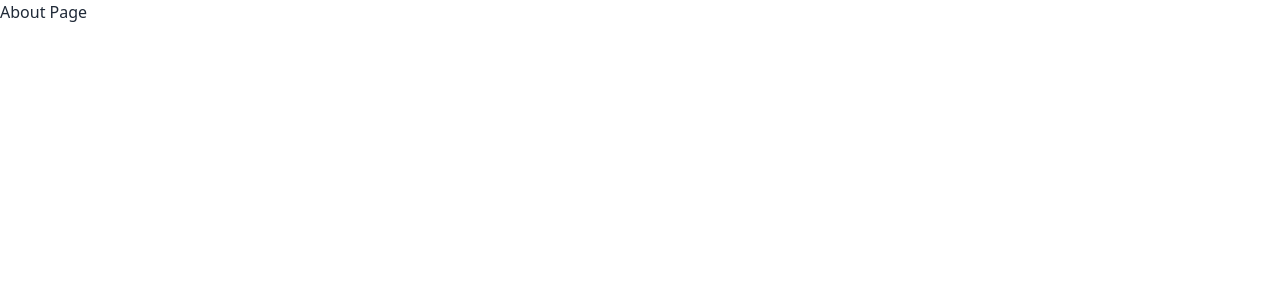
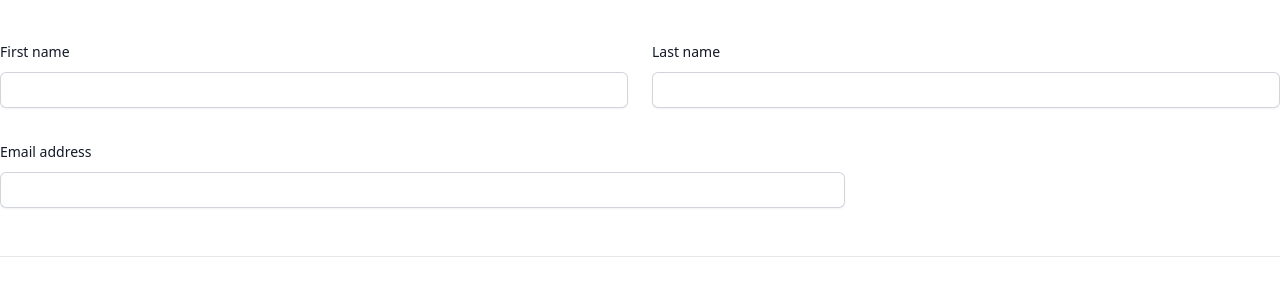
Before and after one commit to Mainul7669/Doc-House, a Next.js app: page /about in a window 1280 px wide. Shown: the top 300 px of the page. Built offline with nearby package versions, Linux system fonts and the light colour scheme.

Commit message:
modal completed

```diff
--- a/app/Shared/AppointmentTabs.jsx
+++ b/app/Shared/AppointmentTabs.jsx
@@ -293,7 +293,7 @@ const AppointmentTabs = ({ selectedDate }) => {
             Available slots for Teeth Orthodontics.
           </h1>
 
-          <div className="flex flex-wrap -mx-2 mb-16">
+          <div className="flex flex-wrap mb-16">
             {OrthodonticsData.map((item, index) => (
               <div key={index} className="w-full md:w-1/2 lg:w-1/3 px-2 mb-4">
                 <div className="max-w-xs mx-auto rounded overflow-hidden shadow-md text-center py-10">
@@ -330,7 +330,7 @@ const AppointmentTabs = ({ selectedDate }) => {
             Available slots for Cosmetic Dentistry
           </h1>
 
-          <div className="flex flex-wrap -mx-2 mb-16">
+          <div className="flex flex-wrap mb-16">
             {DentistryData.map((item, index) => (
               <div key={index} className="w-full md:w-1/2 lg:w-1/3 px-2 mb-4">
                 <div className="max-w-xs mx-auto rounded overflow-hidden shadow-md text-center py-10">
@@ -367,7 +367,7 @@ const AppointmentTabs = ({ selectedDate }) => {
             Available slots for Teeth Cleaning
           </h1>
 
-          <div className="flex flex-wrap -mx-2 mb-16">
+          <div className="flex flex-wrap mb-16">
             {CleaningData.map((item, index) => (
               <div key={index} className="w-full md:w-1/2 lg:w-1/3 px-2 mb-4">
                 <div className="max-w-xs mx-auto rounded overflow-hidden shadow-md text-center py-10">
@@ -403,7 +403,7 @@ const AppointmentTabs = ({ selectedDate }) => {
           <h1 className="text-black text-3xl font-bold text-center mt-14 mb-8">
             Available slots for Cavity Protection{" "}
           </h1>
-          <div className="flex flex-wrap -mx-2 mb-16">
+          <div className="flex flex-wrap mb-16">
             {CavityProtection.map((item, index) => (
               <div key={index} className="w-full md:w-1/2 lg:w-1/3 px-2 mb-4">
                 <div className="max-w-xs mx-auto rounded overflow-hidden shadow-md text-center py-10">
@@ -440,7 +440,7 @@ const AppointmentTabs = ({ selectedDate }) => {
             Available slots for Pediatric Dental{" "}
           </h1>
 
-          <div className="flex flex-wrap -mx-2 mb-16">
+          <div className="flex flex-wrap mb-16">
             {PediatricDental.map((item, index) => (
               <div key={index} className="w-full md:w-1/2 lg:w-1/3 px-2 mb-4">
                 <div className="max-w-xs mx-auto rounded overflow-hidden shadow-md text-center py-10">
@@ -477,7 +477,7 @@ const AppointmentTabs = ({ selectedDate }) => {
             Available slots for Oral Surgery{" "}
           </h1>
 
-          <div className="flex flex-wrap -mx-2 mb-16">
+          <div className="flex flex-wrap mb-16">
             {OralSurgery.map((item, index) => (
               <div key={index} className="w-full md:w-1/2 lg:w-1/3 px-2 mb-4">
                 <div className="max-w-xs mx-auto rounded overflow-hidden shadow-md text-center py-10">
--- a/app/Shared/Modal.jsx
+++ b/app/Shared/Modal.jsx
@@ -1,19 +1,97 @@
+import { useState } from "react";
+
 const Modal = ({ closeModal, selectedDate, selectedService }) => {
+  const [fullName, setFullName] = useState("");
+  const [phoneNumber, setPhoneNumber] = useState("");
+  const [email, setEmail] = useState("");
 
+  const handleFormSubmit = (e) => {
+    e.preventDefault();
+    // Here, you can handle the form submission with the collected data
+    // For example, you can use fullName, phoneNumber, email, selectedDate, and selectedService
+    console.log("Selected Date:", selectedDate ? selectedDate.toLocaleDateString() : "");
+    console.log("Selected Description:", selectedService ? selectedService.description : "");
+    console.log("Full Name:", fullName);
+    console.log("Phone Number:", phoneNumber);
+    console.log("Email:", email);
+
+    // You can perform further actions like submitting the data to a server, etc.
+    // Reset the form fields
+    setFullName("");
+    setPhoneNumber("");
+    setEmail("");
+    // Close the modal
+    closeModal();
+  };
 
   return (
     <dialog id="my_modal_3" className="modal modal-bottom sm:modal-middle" open>
-      <div className="modal-box">
-        <form method="dialog">
+      <div className="modal-box bg-white">
+        <form onSubmit={handleFormSubmit}>
           {/* Close button */}
-          <button className="btn btn-sm btn-circle btn-ghost absolute right-2 top-2" onClick={closeModal}>✕</button>
+          <button
+            className="btn btn-sm btn-circle btn-ghost absolute right-2 top-2 bg-[#07332F] text-white"
+            onClick={closeModal}
+          >
+            ✕
+          </button>
+          {/* Display the selected service title */}
+          <h3 className="font-bold text-lg text-black">
+            {selectedService ? selectedService.title : ""}
+          </h3>
+          {/* Display the selected date and description */}
+
+          {/* Input fields for Full Name, Phone Number, and Email */}
+          <div className="flex flex-col py-4 gap-4">
+            <input
+              className="block w-full rounded-md border-0 py-1.5 text-black font-semibold bg-[#E6E6E6] shadow-sm placeholder:text-gray-400 sm:text-sm sm:leading-6 px-4"
+              type="text"
+              defaultValue= {selectedDate ? selectedDate.toLocaleDateString() : ""}
+              readOnly
+              required
+            />
+
+            <input
+              className="block w-full rounded-md border-0 py-1.5 text-black text-md bg-[#E6E6E6] shadow-sm placeholder:text-gray-400 sm:text-sm sm:leading-6 font-semibold px-4"
+              type="text"
+              defaultValue= {selectedService ? selectedService.description : ""}
+              readOnly
+              required
+            />
+
+            <input
+              className="block w-full rounded-md border-0 py-1.5 text-black text-md bg-[#E6E6E6] shadow-sm placeholder:text-gray-400 sm:text-sm sm:leading-6 font-semibold px-4"
+              type="text"
+              placeholder="Full Name"
+              value={fullName}
+              onChange={(e) => setFullName(e.target.value)}
+              required
+            />
+            <input
+              className="block w-full rounded-md border-0 py-1.5 text-black text-md bg-[#E6E6E6] shadow-sm placeholder:text-gray-400  sm:text-sm sm:leading-6 font-semibold px-4"
+              type="tel"
+              placeholder="Phone Number"
+              value={phoneNumber}
+              onChange={(e) => setPhoneNumber(e.target.value)}
+              required
+            />
+            <input
+              className="block w-full rounded-md border-0 py-1.5 text-black text-md bg-[#E6E6E6] shadow-sm placeholder:text-gray-400 sm:text-sm sm:leading-6 font-semibold px-4"
+              type="email"
+              placeholder="Email"
+              value={email}
+              onChange={(e) => setEmail(e.target.value)}
+              required
+            />
+          </div>
+          {/* Submit button */}
+          <button
+            type="submit"
+            className="bg-[#07332F] hover:bg-[#1f514e] text-white font-bold w-full py-2 rounded"
+          >
+            Submit
+          </button>
         </form>
-        <h3 className="font-bold text-lg">Appointment Details</h3>
-        {/* Display the selected date */}
-        <p className="py-4">{selectedDate.toLocaleDateString()}</p>
-        {/* Display the selected service details */}
-        <p>Service: {selectedService ? selectedService.title : ''}</p>
-        <p>Description: {selectedService ? selectedService.description : ''}</p>
         <p className="py-4">Press ESC key or click on ✕ button to close</p>
       </div>
     </dialog>
--- a/app/about/page.jsx
+++ b/app/about/page.jsx
@@ -4,9 +4,55 @@ export const metadata = {
 
 const About = () => {
     return (
-        <div>
-            About Page
-        </div>
+        <div className="border-b border-gray-900/10 pb-12">
+
+        <div className="mt-10 grid grid-cols-1 gap-x-6 gap-y-8 sm:grid-cols-6">
+          <div className="sm:col-span-3">
+            <label htmlFor="first-name" className="block text-sm font-medium leading-6 text-gray-900">
+              First name
+            </label>
+            <div className="mt-2">
+              <input
+                type="text"
+                name="first-name"
+                id="first-name"
+                autoComplete="given-name"
+                className="block w-full rounded-md border-0 py-1.5 text-gray-900 shadow-sm ring-1 ring-inset ring-gray-300 placeholder:text-gray-400 focus:ring-2 focus:ring-inset focus:ring-indigo-600 sm:text-sm sm:leading-6"
+              />
+            </div>
+          </div>
+
+          <div className="sm:col-span-3">
+            <label htmlFor="last-name" className="block text-sm font-medium leading-6 text-gray-900">
+              Last name
+            </label>
+            <div className="mt-2">
+              <input
+                type="text"
+                name="last-name"
+                id="last-name"
+                autoComplete="family-name"
+                className="block w-full rounded-md border-0 py-1.5 text-gray-900 shadow-sm ring-1 ring-inset ring-gray-300 placeholder:text-gray-400 focus:ring-2 focus:ring-inset focus:ring-indigo-600 sm:text-sm sm:leading-6"
+              />
+            </div>
+          </div>
+
+          <div className="sm:col-span-4">
+            <label htmlFor="email" className="block text-sm font-medium leading-6 text-gray-900">
+              Email address
+            </label>
+            <div className="mt-2">
+              <input
+                id="email"
+                name="email"
+                type="email"
+                autoComplete="email"
+                className="block w-full rounded-md border-0 py-1.5 text-gray-900 shadow-sm ring-1 ring-inset ring-gray-300 placeholder:text-gray-400 focus:ring-2 focus:ring-inset focus:ring-indigo-600 sm:text-sm sm:leading-6"
+              />
+            </div>
+          </div>
+          </div>
+          </div>
     );
 };
 
```
